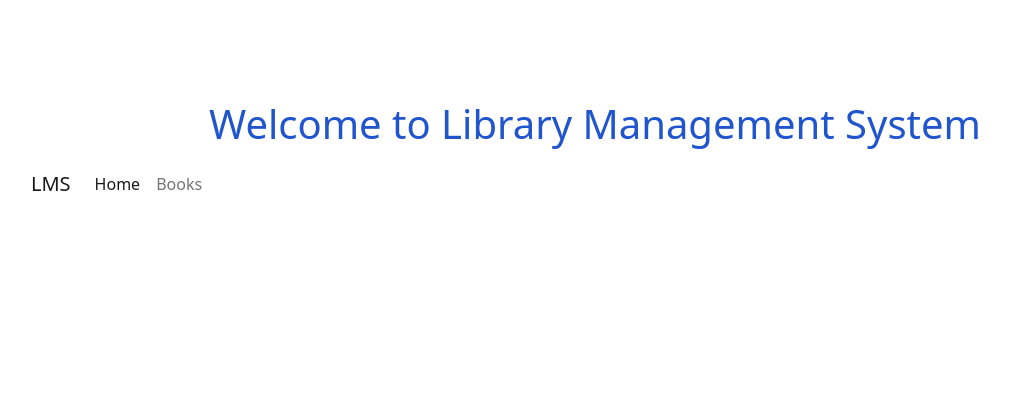
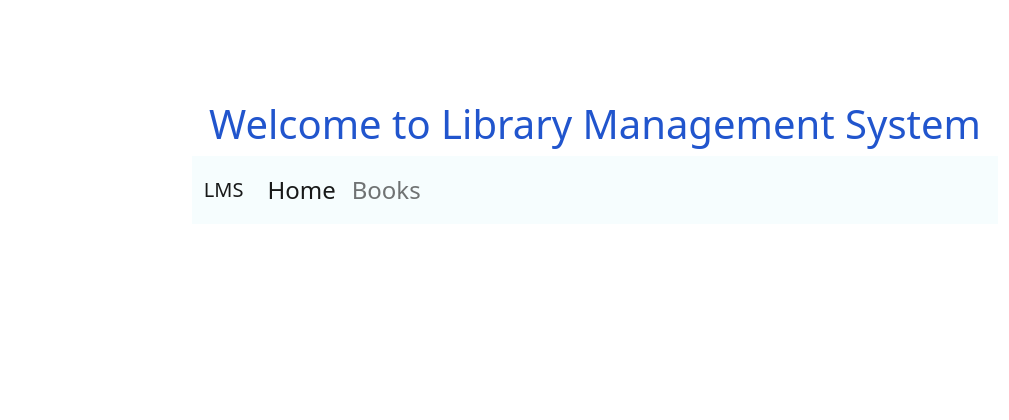
Before and after one commit to kb1337/lms, a Flask app: page / in a window 1280 px wide. Shown: the top 420 px of the page, without its empty margins (45-1054 px from the left). Run offline with Flask 2, Linux system fonts and the light colour scheme.

Commit message:
Update style

```diff
--- a/static/style.css
+++ b/static/style.css
@@ -3,6 +3,13 @@ body {
   margin: 0;
   padding: 0;
   height: 100%;
+}
+
+.navbar {
+  background-color: #e8f9fd67;
+  margin: 0 auto;
+  width: 70%;
+  font-size: x-large;
 }
 
 header {
@@ -12,8 +19,7 @@ header {
 }
 
 .content {
-  background-color: #e8f9fd;
-  margin: 0 5%;
+  margin: 50px 5%;
 }
 
 footer {
@@ -35,3 +41,16 @@ footer a {
 footer a:hover {
   color: #e8f9fd;
 }
+
+#book-list {
+  background-color: #e8f9fd;
+}
+
+#book-form {
+  margin: 0 auto;
+  width: 60%;
+  padding: 20px;
+  background-color: #fff;
+  border-radius: 5px;
+  box-shadow: 0 0 10px #ccc;
+}
```
